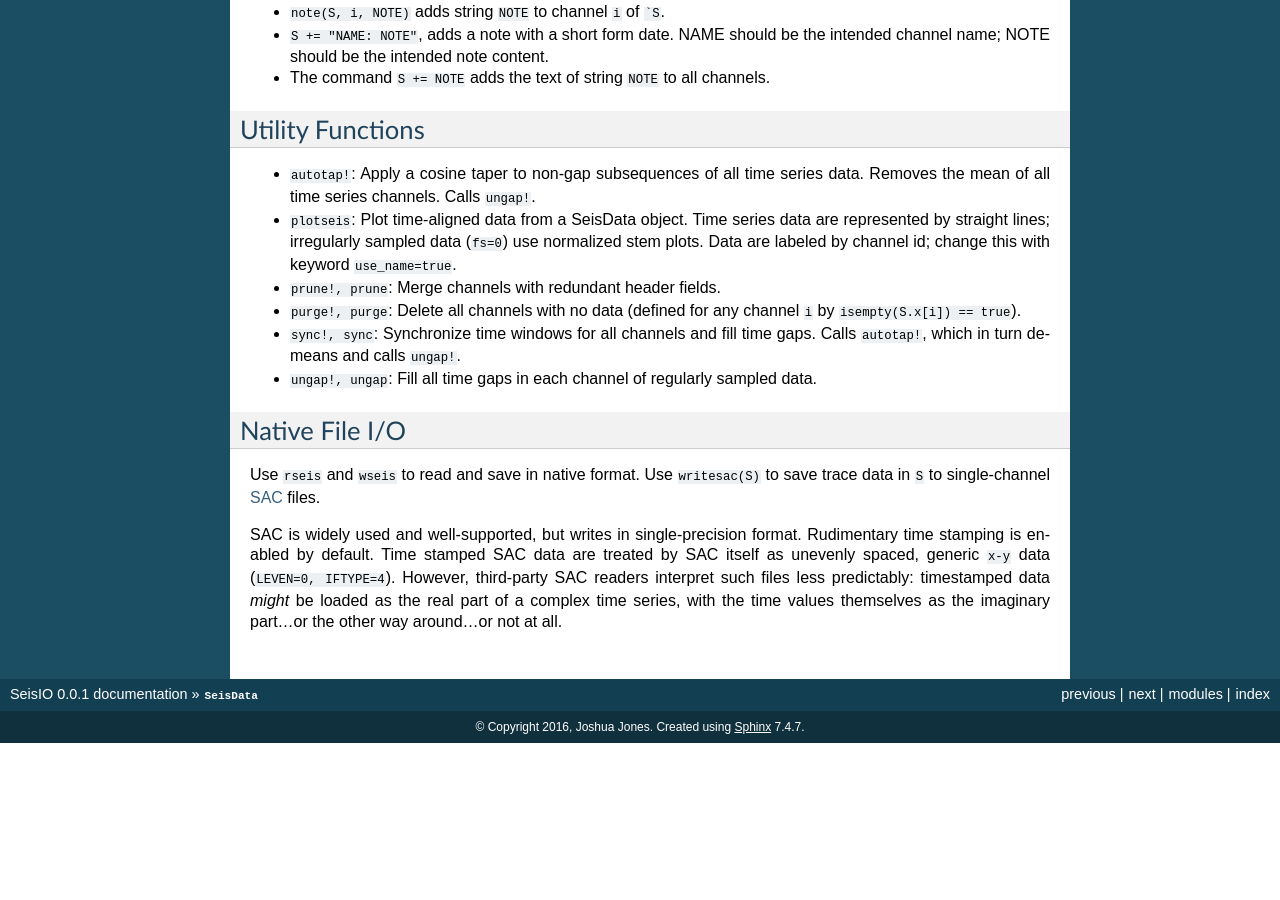
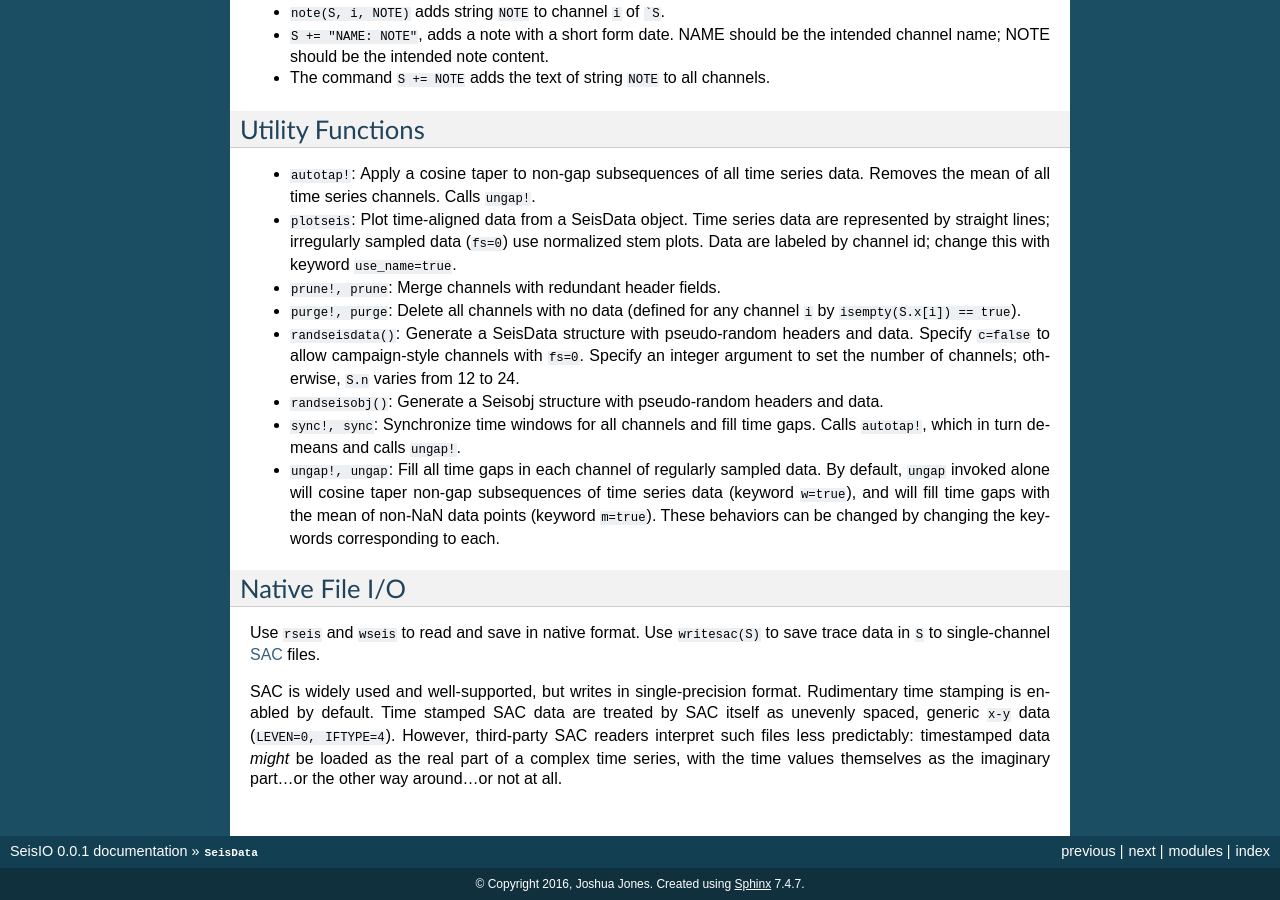
Before and after one commit to jpjones76/SeisIO.jl, a Sphinx documentation site: the page built from docs/src/seisdata.rst, in a window 1280 px wide and 900 px high, scrolled down 2565 px. Built offline with Sphinx 7.4.7, drawn with Linux system fonts in a browser that asks for light colours; before the commit the page ends 3308 px from its top, so only the background shows below that.

Commit message:
doc fix
Former-commit-id: b670d5bd91b7bec4e31d7f2fe197ccb24115810e

```diff
--- a/docs/src/seisdata.rst
+++ b/docs/src/seisdata.rst
@@ -136,9 +136,14 @@ Utility Functions
 
 * ``purge!, purge``: Delete all channels with no data (defined for any channel ``i`` by ``isempty(S.x[i]) == true``).
 
+* ``randseisdata()``: Generate a SeisData structure with pseudo-random headers and data. Specify ``c=false`` to allow campaign-style channels with ``fs=0``. Specify an integer argument to set the number of channels; otherwise, ``S.n`` varies from 12 to 24.
+
+* ``randseisobj()``: Generate a Seisobj structure with pseudo-random headers and data.
+
 * ``sync!, sync``: Synchronize time windows for all channels and fill time gaps. Calls ``autotap!``, which in turn de-means and calls ``ungap!``.
 
-* ``ungap!, ungap``: Fill all time gaps in each channel of regularly sampled data.
+* ``ungap!, ungap``: Fill all time gaps in each channel of regularly sampled data. By default, ``ungap`` invoked alone will cosine taper non-gap subsequences of time series data (keyword ``w=true``), and will fill time gaps with the mean of non-NaN data points (keyword ``m=true``). These behaviors can be changed by changing the keywords corresponding to each.
+
 
 
 Native File I/O
--- a/docs/src/utils.rst
+++ b/docs/src/utils.rst
@@ -4,12 +4,6 @@
 :mod:`Appendix C: Utility Programs`
 ***********************************
 A few utility programs are included with SeisIO.
-
-``plotseis(S)``: Plot time-aligned trace data from SeisData structure ``S``.
-
-``randseisdata()``: Generate a SeisData structure with pseudo-random headers and data. Specify ``c=false`` to allow campaign-style channels with ``fs=0``. Specify an integer argument to set the number of channels; otherwise, ``S.n`` varies from 12 to 24.
-
-``randseisobj()``: Generate a Seisobj structure with pseudo-random headers and data.
 
 ``getbandcode(fs, fc=FC)``: Generate a valid FDSN-compliant one-character band code for data sampled at ``fs``; corner frequency ``FC`` is optional.
 
```
